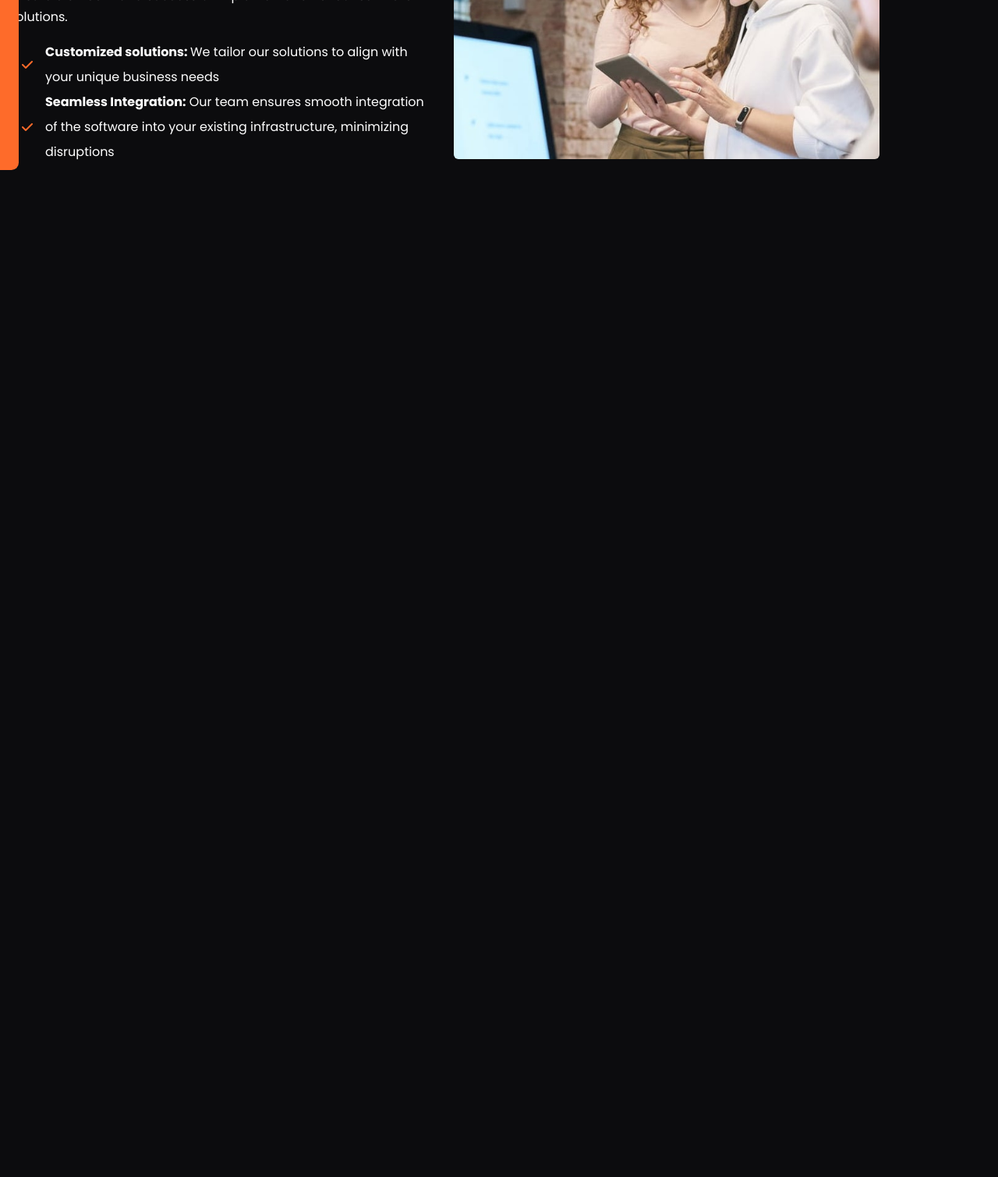
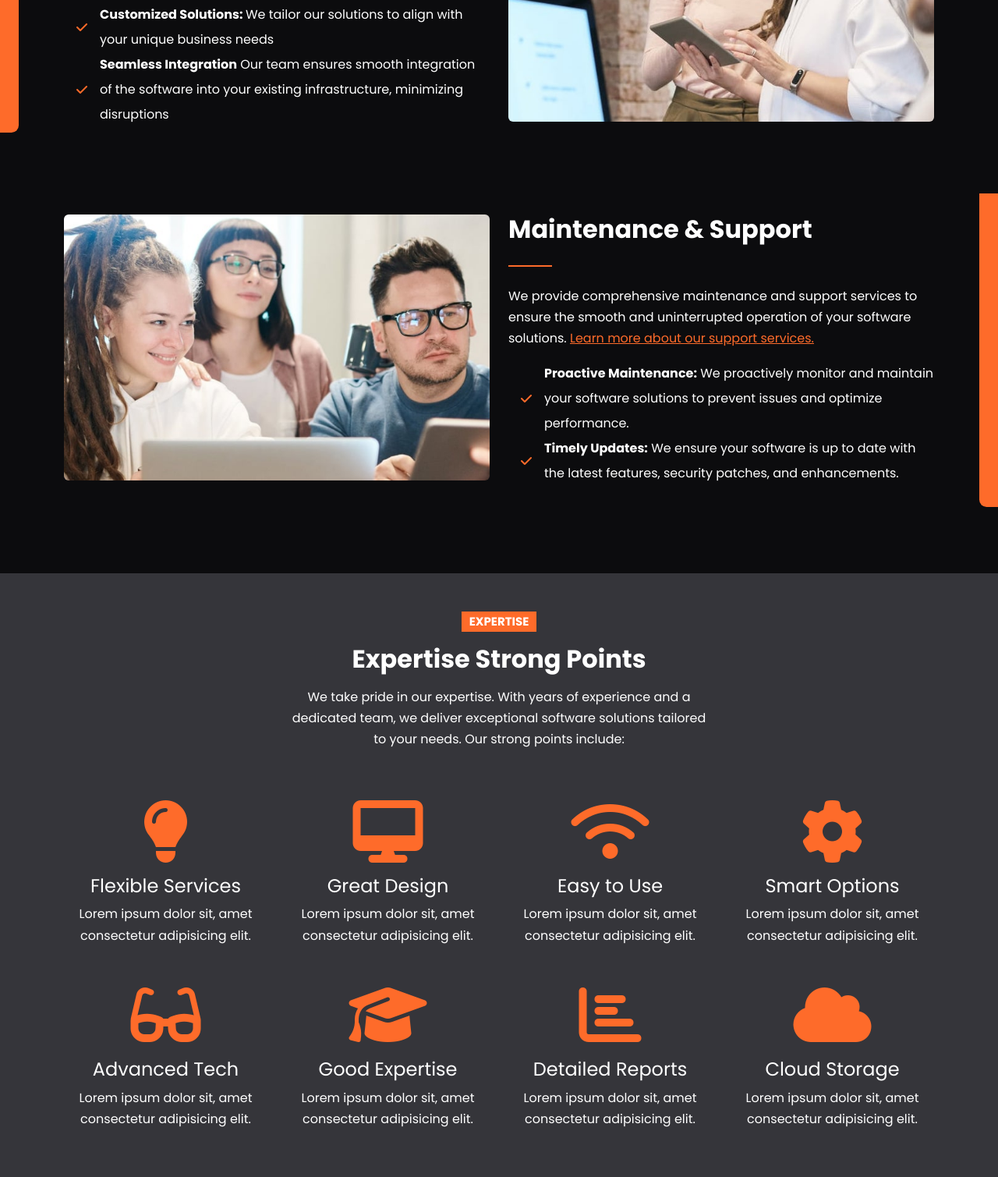
Before and after one commit to MarcGranier/VERA-Software-Solutions, a website: page index.html in a window 1280 px wide. Shown: the part 2991-4500 px from the top of the page at 78% size. Before the commit the page ends 3218 px from the top, so only its background shows below. Drawn offline with nearby package versions, Linux system fonts and the light colour scheme; files that its build step writes are made by us from their sources.

Commit message:
Details & Expertise

```diff
--- a/index.html
+++ b/index.html
@@ -305,7 +305,7 @@
 		</section>
 
 		<!-- Details 1 -->
-		<section id="details" class="details my-5 position-absolute">
+		<section id="details" class="details my-5 position-relative">
 			<div class="container">
 				<div class="row pt-5">
 					<div class="col-lg-6">
@@ -320,14 +320,14 @@
 							<li class="d-flex align-items-center">
 								<i class="fas fa-check text-primary mx-3"></i>
 								<div>
-									<strong>Customized solutions: </strong>We tailor our solutions
-									to align with your unique business needs
+									<strong>Customized Solutions: </strong> We tailor our
+									solutions to align with your unique business needs
 								</div>
 							</li>
 							<li class="d-flex align-items-center">
 								<i class="fas fa-check text-primary mx-3"></i>
 								<div>
-									<strong>Seamless Integration:</strong> Our team ensures smooth
+									<strong>Seamless Integration</strong> Our team ensures smooth
 									integration of the software into your existing infrastructure,
 									minimizing disruptions
 								</div>
@@ -350,8 +350,170 @@
 			/>
 		</section>
 
+		<!-- Details 2 -->
+		<section class="details-2 my-5 position-relative">
+			<div class="container">
+				<div class="row pt-5">
+					<div class="col-lg-6">
+						<img
+							src="images/details-2.jpg"
+							alt=""
+							class="img-fluid rounded-2"
+						/>
+					</div>
+					<div class="col-lg-6">
+						<h2 class="fw-bold">Maintenance & Support</h2>
+						<hr class="hr-heading" />
+						<p>
+							We provide comprehensive maintenance and support services to
+							ensure the smooth and uninterrupted operation of your software
+							solutions. <a href="#">Learn more about our support services.</a>
+						</p>
+						<ul class="list-unstyled lh-lg">
+							<li class="d-flex align-items-center">
+								<i class="fas fa-check text-primary mx-3"></i>
+								<div>
+									<strong>Proactive Maintenance:</strong> We proactively monitor
+									and maintain your software solutions to prevent issues and
+									optimize performance.
+								</div>
+							</li>
+							<li class="d-flex align-items-center">
+								<i class="fas fa-check text-primary mx-3"></i>
+								<div>
+									<strong>Timely Updates:</strong> We ensure your software is up
+									to date with the latest features, security patches, and
+									enhancements.
+								</div>
+							</li>
+						</ul>
+					</div>
+				</div>
+			</div>
+			<img
+				src="images/vertical-decoration-right.svg"
+				alt=""
+				class="vertical-decoration position-absolute d-none d-md-block"
+			/>
+		</section>
 
+		<!-- Expertise -->
+		<section id="expertise" class="expertise bg-secondary py-5 my-6">
+			<div class="container">
+				<div class="row mb-5">
+					<div
+						class="col-md-6 offset-md-3 d-flex flex-column align-items-center text-center"
+					>
+						<h5>
+							<span class="badge bg-primary rounded-0 text-uppercase"
+								>Expertise</span
+							>
+						</h5>
+						<h2 class="fw-bold">Expertise Strong Points</h2>
+						<p>
+							We take pride in our expertise. With years of experience and a
+							dedicated team, we deliver exceptional software solutions tailored
+							to your needs. Our strong points include:
+						</p>
+					</div>
+				</div>
+				<!-- EXpertise Row 1 -->
+				<div class="row">
+					<div class="col-md-3">
+						<div class="card bg-transparent border-0 text-center mb-3">
+							<div class="card-image">
+								<i class="fas fa-lightbulb fa-5x text-primary"></i>
+							</div>
+							<div class="card-body">
+								<h4 class="card-title">Flexible Services</h4>
+								<p>Lorem ipsum dolor sit, amet consectetur adipisicing elit.</p>
+							</div>
+						</div>
+					</div>
+					<div class="col-md-3">
+						<div class="card bg-transparent border-0 text-center mb-3">
+							<div class="card-image">
+								<i class="fas fa-desktop fa-5x text-primary"></i>
+							</div>
+							<div class="card-body">
+								<h4 class="card-title">Great Design</h4>
+								<p>Lorem ipsum dolor sit, amet consectetur adipisicing elit.</p>
+							</div>
+						</div>
+					</div>
+					<div class="col-md-3">
+						<div class="card bg-transparent border-0 text-center mb-3">
+							<div class="card-image">
+								<i class="fas fa-wifi fa-5x text-primary"></i>
+							</div>
+							<div class="card-body">
+								<h4 class="card-title">Easy to Use</h4>
+								<p>Lorem ipsum dolor sit, amet consectetur adipisicing elit.</p>
+							</div>
+						</div>
+					</div>
+					<div class="col-md-3">
+						<div class="card bg-transparent border-0 text-center mb-3">
+							<div class="card-image">
+								<i class="fas fa-cog fa-5x text-primary"></i>
+							</div>
+							<div class="card-body">
+								<h4 class="card-title">Smart Options</h4>
+								<p>Lorem ipsum dolor sit, amet consectetur adipisicing elit.</p>
+							</div>
+						</div>
+					</div>
+				</div>
 
+				<!-- EXpertise Row 2 -->
+				<div class="row">
+					<div class="col-md-3">
+						<div class="card bg-transparent border-0 text-center mb-3">
+							<div class="card-image">
+								<i class="fas fa-glasses fa-5x text-primary"></i>
+							</div>
+							<div class="card-body">
+								<h4 class="card-title">Advanced Tech</h4>
+								<p>Lorem ipsum dolor sit, amet consectetur adipisicing elit.</p>
+							</div>
+						</div>
+					</div>
+					<div class="col-md-3">
+						<div class="card bg-transparent border-0 text-center mb-3">
+							<div class="card-image">
+								<i class="fas fa-graduation-cap fa-5x text-primary"></i>
+							</div>
+							<div class="card-body">
+								<h4 class="card-title">Good Expertise</h4>
+								<p>Lorem ipsum dolor sit, amet consectetur adipisicing elit.</p>
+							</div>
+						</div>
+					</div>
+					<div class="col-md-3">
+						<div class="card bg-transparent border-0 text-center mb-3">
+							<div class="card-image">
+								<i class="fas fa-chart-bar fa-5x text-primary"></i>
+							</div>
+							<div class="card-body">
+								<h4 class="card-title">Detailed Reports</h4>
+								<p>Lorem ipsum dolor sit, amet consectetur adipisicing elit.</p>
+							</div>
+						</div>
+					</div>
+					<div class="col-md-3">
+						<div class="card bg-transparent border-0 text-center mb-3">
+							<div class="card-image">
+								<i class="fas fa-cloud fa-5x text-primary"></i>
+							</div>
+							<div class="card-body">
+								<h4 class="card-title">Cloud Storage</h4>
+								<p>Lorem ipsum dolor sit, amet consectetur adipisicing elit.</p>
+							</div>
+						</div>
+					</div>
+				</div>
+			</div>
+		</section>
 
 		<script src="js/replaceme.min.js"></script>
 		<script src="js/bootstrap.bundle.min.js"></script>
--- a/scss/styles.scss
+++ b/scss/styles.scss
@@ -38,6 +38,12 @@
 	width: 24px;
 }
 
+.details-2 .vertical-decoration {
+	top: 5%;
+	right: 0;
+	width: 24ps;
+}
+
 @media (max-width: 992px) {
 	.xl-text {
 		font-size: 50px;
```
